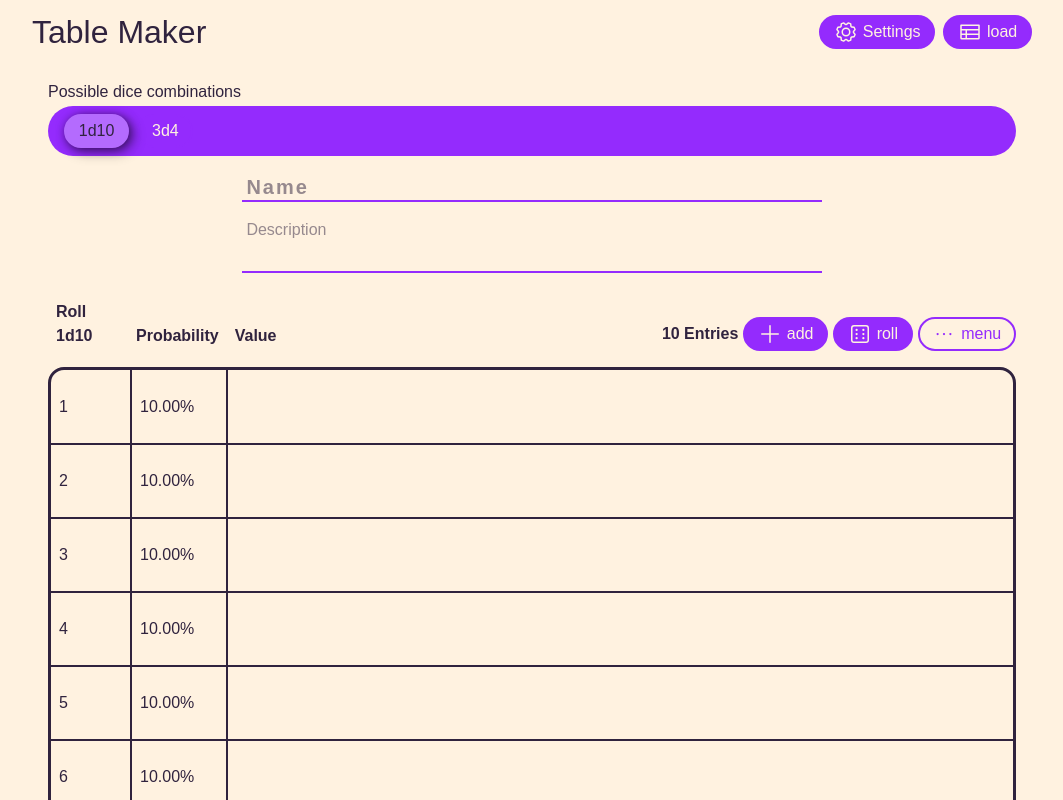
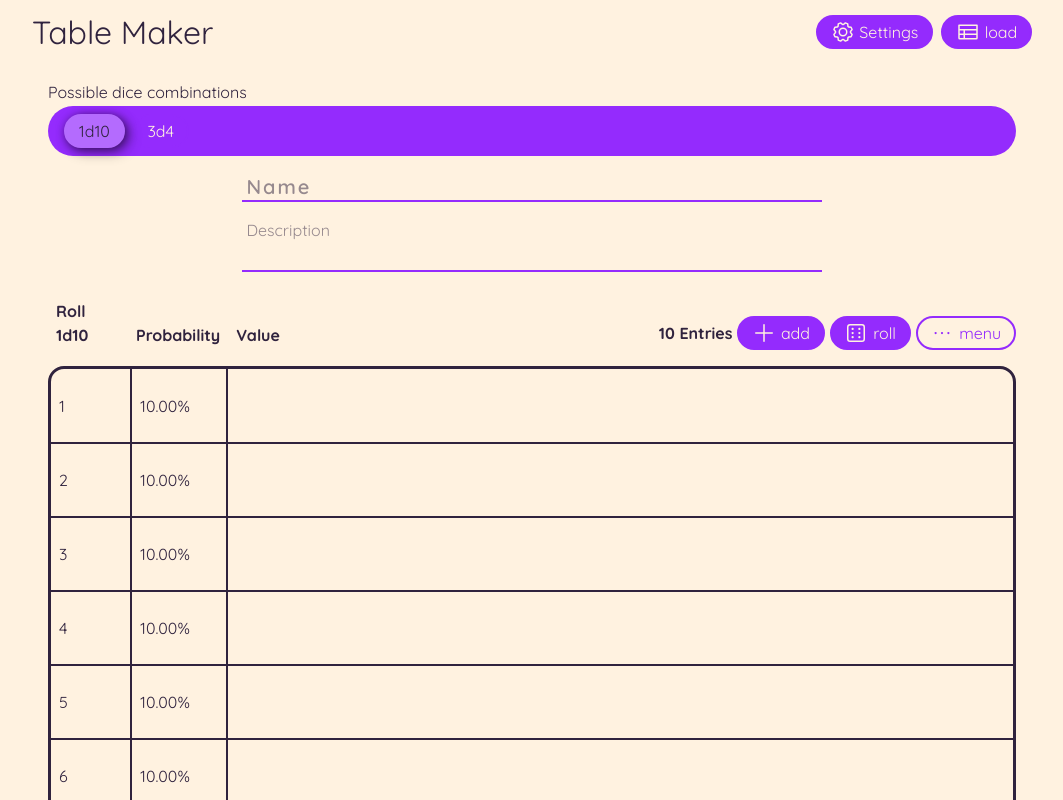
Before and after one commit to rachelschnaubelt/tablesmith, a React (Vite) app: page / in a window 1280 px wide. Shown: the top 800 px of the page, without its empty margins (108-1171 px from the left). Built offline with nearby package versions, Linux system fonts and the light colour scheme.

Commit message:
add quicksand font

```diff
--- a/index.html
+++ b/index.html
@@ -1,13 +1,19 @@
 <!doctype html>
 <html lang="en">
+
 <head>
   <meta charset="UTF-8" />
   <link rel="icon" type="image/svg+xml" href="/favicon.svg" />
   <meta name="viewport" content="width=device-width, initial-scale=1.0" />
   <title>table-generator</title>
+  <link rel="preconnect" href="https://fonts.googleapis.com">
+  <link rel="preconnect" href="https://fonts.gstatic.com" crossorigin>
+  <link href="https://fonts.googleapis.com/css2?family=Quicksand:wght@300..700&display=swap" rel="stylesheet">
 </head>
+
 <body>
   <div id="root"></div>
   <script type="module" src="/src/main.tsx"></script>
 </body>
+
 </html>
--- a/src/styles/variables.scss
+++ b/src/styles/variables.scss
@@ -18,7 +18,7 @@
 
 
   // Fonts
-  --font-family: Arial, Helvetica, sans-serif;
+  --font-family: "Quicksand", sans-serif;
   --font-bold: bold;
   --font-normal: normal;
   --font-size--small: 0.75rem;
```
Lines whose indentation alone changed are shown as unchanged.
